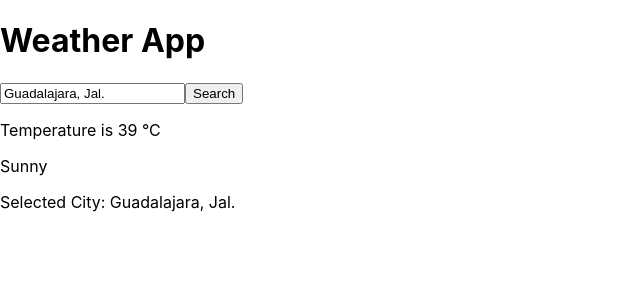
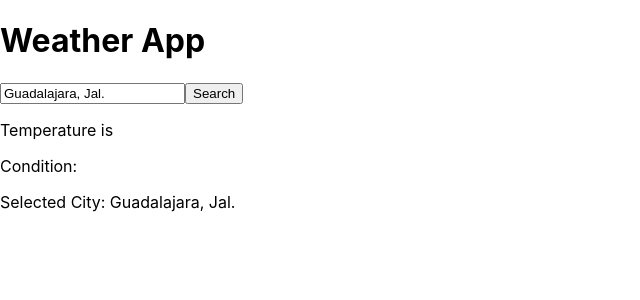
Before and after one commit to AlfaLex505/weather-app, a React (Create React App) app: page / in a window 1280 px wide. Shown: the top 300 px of the page, without its empty margins (0-640 px from the left). Built offline with nearby package versions, Linux system fonts and the light colour scheme.

Commit message:
Stop hardcoding the state and use props, and modify the UI to show an icon too

```diff
--- a/src/components/weatherDisplay.js
+++ b/src/components/weatherDisplay.js
@@ -1,14 +1,16 @@
-import React, { useState } from "react";
+import React from "react";
 
-const WeatherDisplay = () => {
-    const [temperature, setTemperature] = useState('39 °C');
-    const [condition, setCondition] = useState('Sunny');
-
-
+const WeatherDisplay = ({ temperature, condition, icon }) => {
     return(
         <div className="weather-display">
             <p>Temperature is {temperature}</p>
-            <p>{condition}</p>
+            <p>Condition: {condition}</p>
+            {icon && (
+                <img
+                    src={`https://openweathermap.org/img/wn/${icon}@2x.png`}
+                    alt={condition}
+                />
+            )}
         </div>
     );
 };
```
